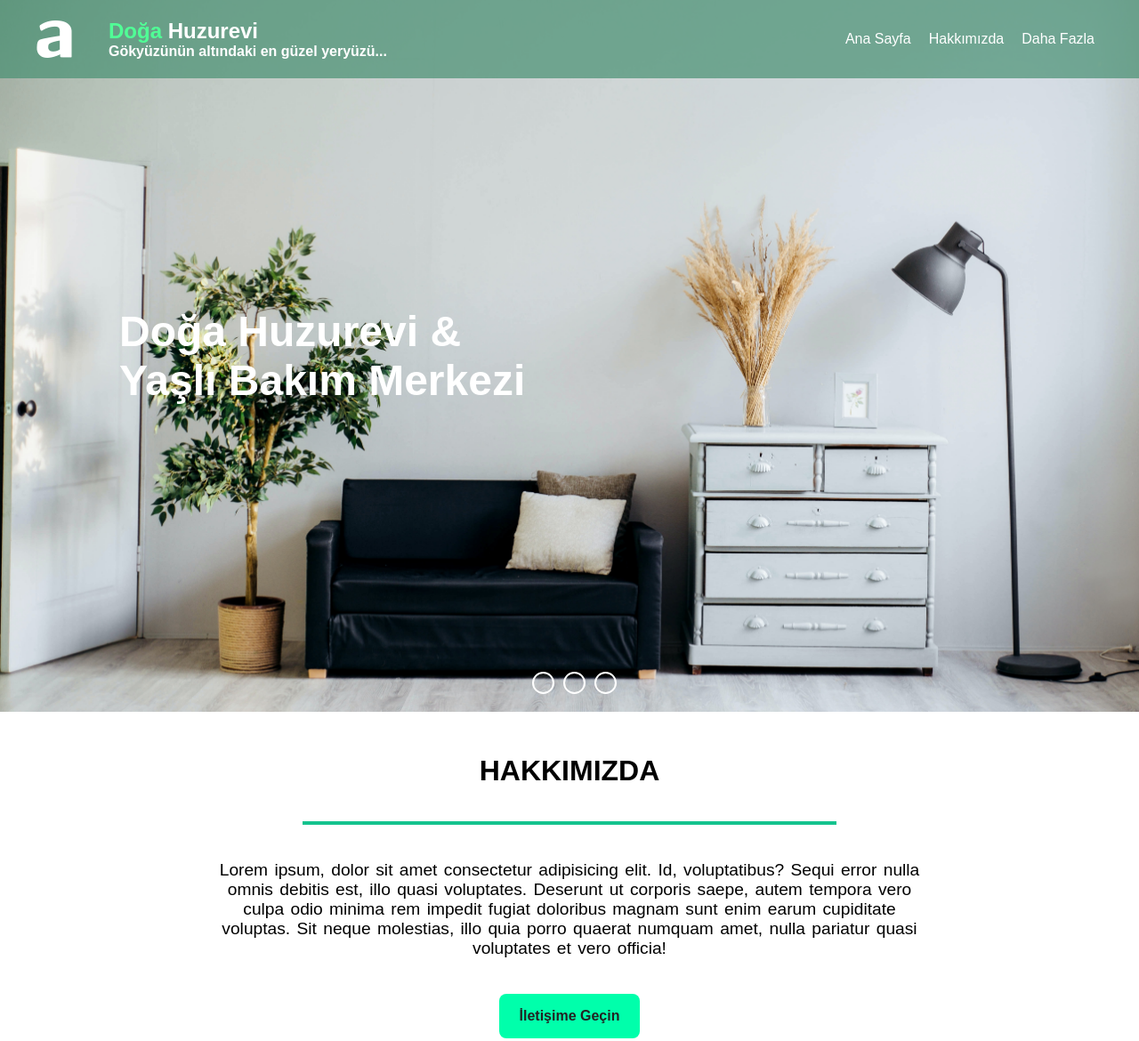
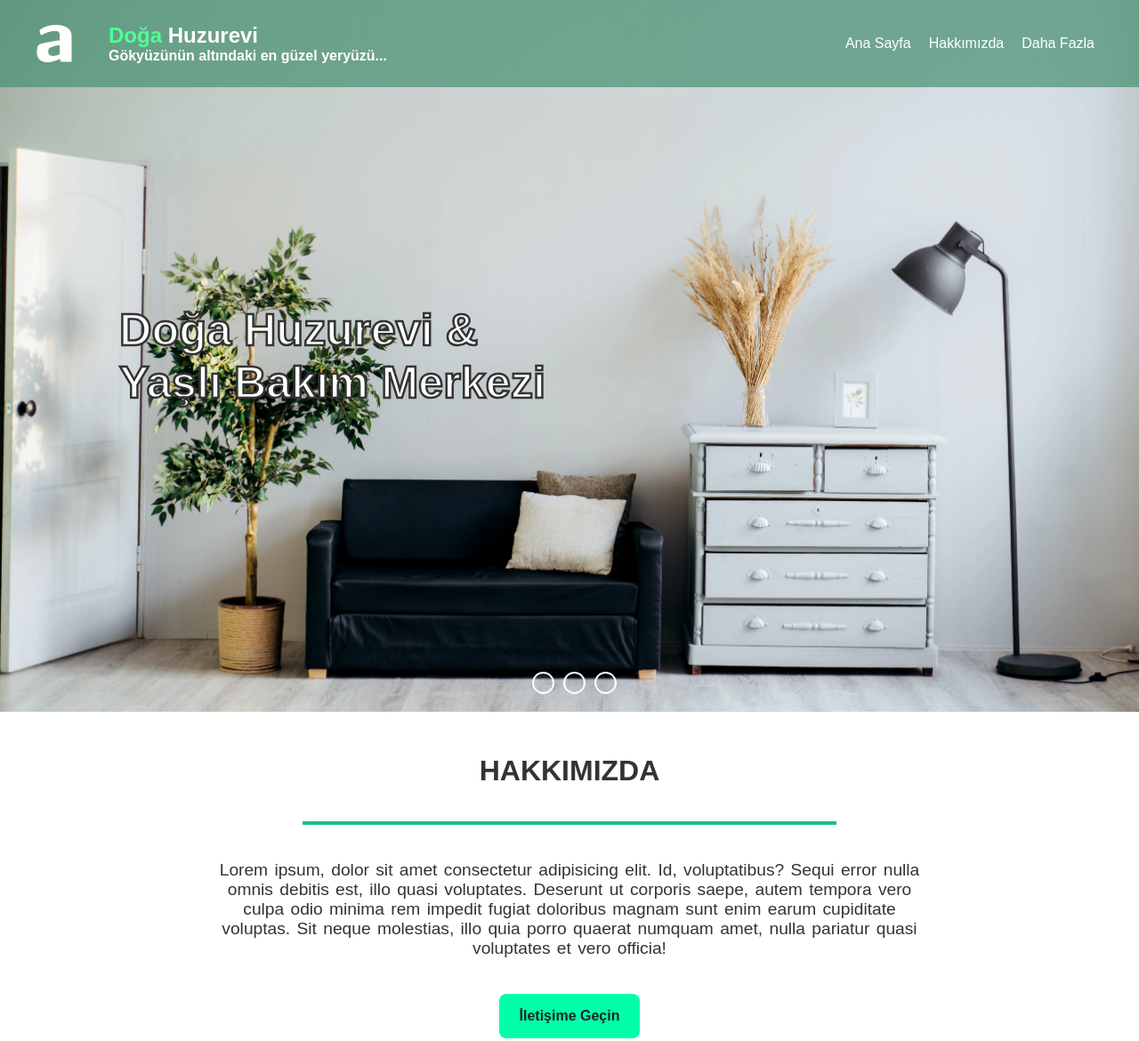
Before and after one commit to p0rt1a/Doga-Huzurevi, a website: page public/index.html in a window 1280 px wide. Shown: the top 1170 px of the page at 89% size. Drawn offline with Linux system fonts and the light colour scheme.

Commit message:
stylize changes

```diff
--- a/scss/_home.scss
+++ b/scss/_home.scss
@@ -45,7 +45,7 @@
   // }
 
   &-navbar {
-    padding: 20px 0;
+    padding: 25px 0;
     position: fixed;
     width: 100%;
     background-color: rgba(72, 145, 115, 0.7);
@@ -75,7 +75,7 @@
           transition: all 0.3s;
 
           &:hover {
-            border-bottom: 3px solid $primary-color;
+            border-bottom: 3px solid #fff;
           }
         }
       }
@@ -88,7 +88,9 @@
     height: 100%;
     justify-content: center;
     align-items: center;
-    font-size: 2rem;
+    font-size: 2.1rem;
+    -webkit-text-stroke: 2.5px;
+    -webkit-text-stroke-color: $dark-color;
 
     h1 {
       width: 500px;
--- a/scss/_utilities.scss
+++ b/scss/_utilities.scss
@@ -9,12 +9,14 @@
   text-transform: uppercase;
   font-size: 2rem;
   padding: 0 0 2rem 0;
+  color: $dark-color;
 }
 
 .lead {
   padding: 2.5rem 0;
   font-size: 1.2rem;
   word-spacing: 2px;
+  color: $dark-color;
 }
 
 .divide {
```
Also changed, not shown: public/css/main.css.
